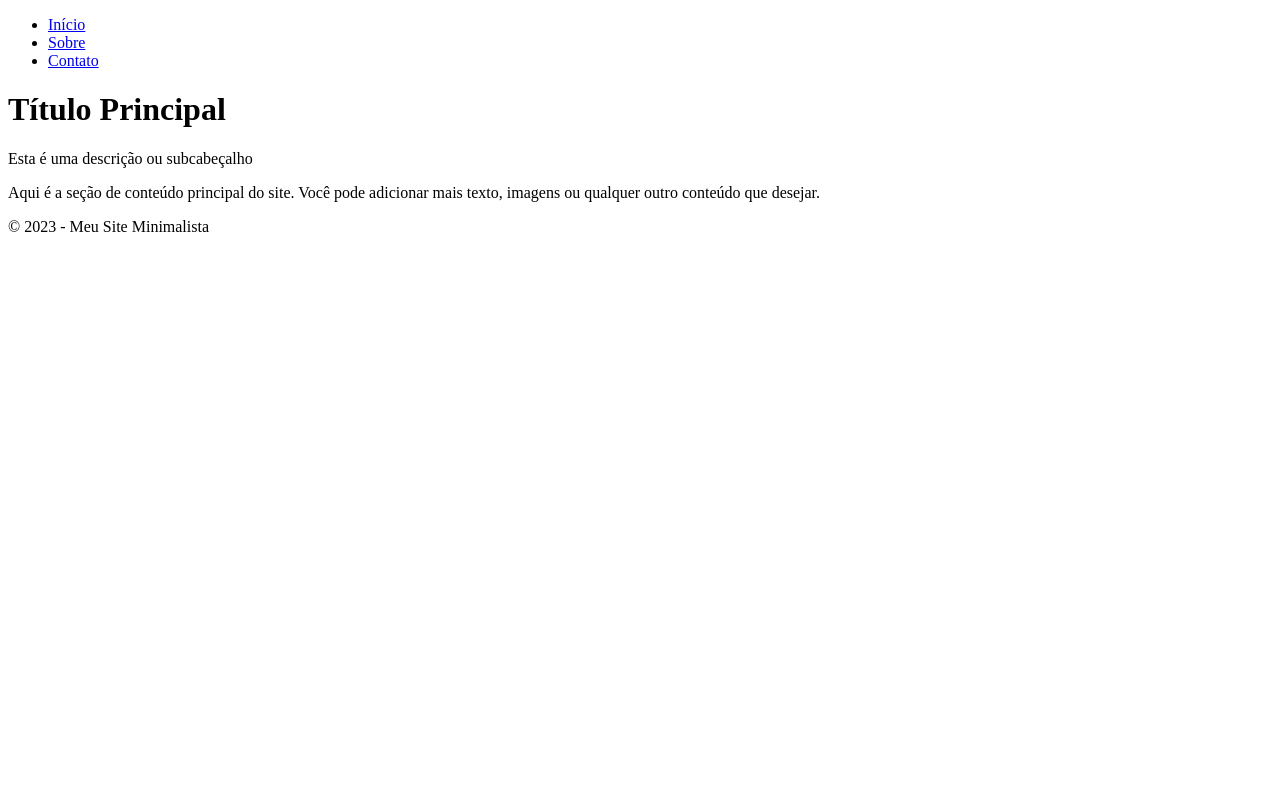
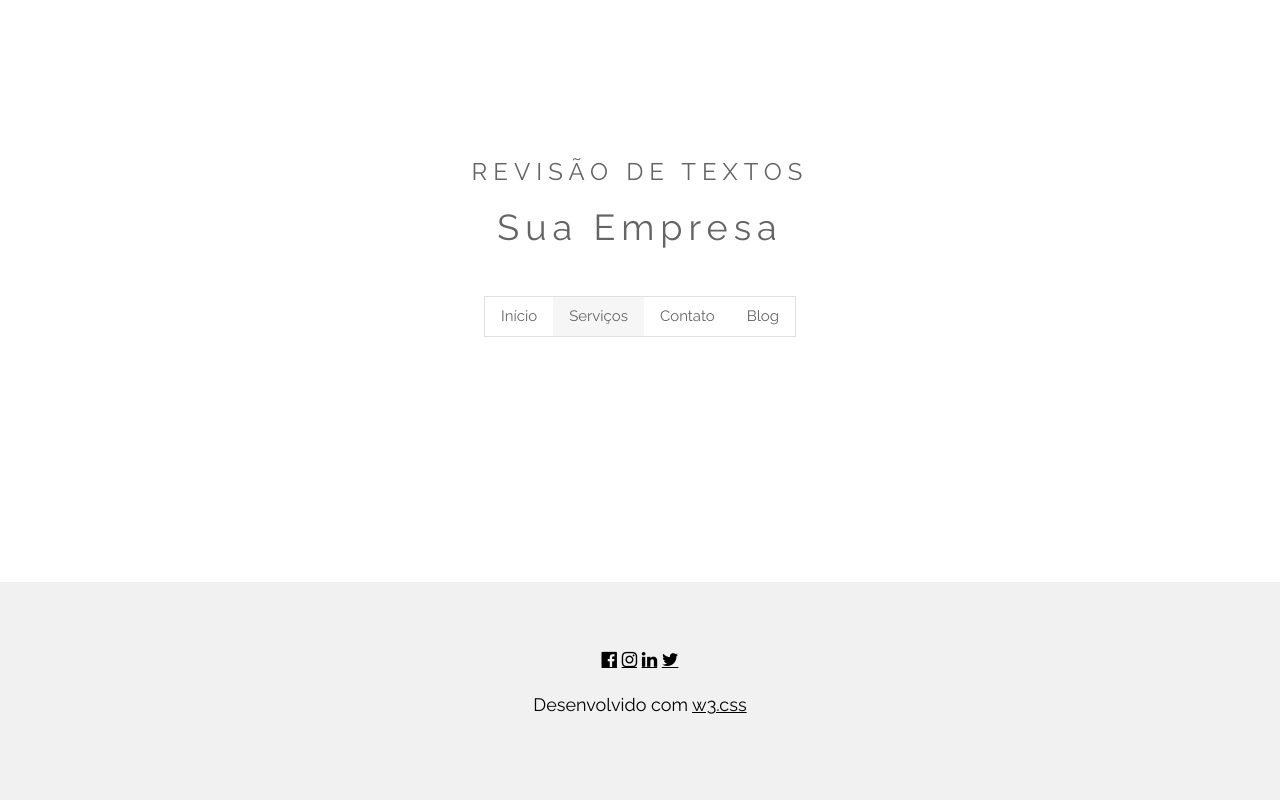
Before and after one commit to Revise-Aqui/codelsa-tec.github.io, a plain HTML site: page index.html in a window 1280 px wide. Drawn offline with nearby package versions, Linux system fonts and the light colour scheme.

Commit message:
Update index.html

```diff
--- a/index.html
+++ b/index.html
@@ -1,28 +1,59 @@
 <!DOCTYPE html>
-<html lang="pt-br">
+<html lang="pt-BR">
 <head>
     <meta charset="UTF-8">
+    <meta http-equiv="X-UA-Compatible" content="IE=edge">
     <meta name="viewport" content="width=device-width, initial-scale=1.0">
-    <title>Meu Site Minimalista</title>
-    <link rel="stylesheet" href="styles.css">
+    <title>Revisão Textual - Sua Empresa</title>
+    <link rel="stylesheet" href="https://www.w3schools.com/w3css/4/w3.css">
+    <link rel="stylesheet" href="https://fonts.googleapis.com/css?family=Raleway">
+    <link rel="stylesheet" href="https://cdnjs.cloudflare.com/ajax/libs/font-awesome/4.7.0/css/font-awesome.min.css">
+    <style>
+        body, h1 {
+            font-family: "Raleway", Arial, sans-serif;
+        }
+        h1 {
+            letter-spacing: 6px;
+        }
+        .w3-row-padding img {
+            margin-bottom: 12px;
+        }
+        .w3-bar-item {
+            text-decoration: none;
+        }
+        footer {
+            position: fixed;
+            bottom: 0;
+            width: 100%;
+        }
+    </style>
 </head>
 <body>
-    <nav>
-        <ul>
-            <li><a href="#">Início</a></li>
-            <li><a href="#">Sobre</a></li>
-            <li><a href="#">Contato</a></li>
-        </ul>
-    </nav>
-    <header>
-        <h1>Título Principal</h1>
-        <p>Esta é uma descrição ou subcabeçalho</p>
-    </header>
-    <section>
-        <p>Aqui é a seção de conteúdo principal do site. Você pode adicionar mais texto, imagens ou qualquer outro conteúdo que desejar.</p>
-    </section>
-    <footer>
-        <p>&copy; 2023 - Meu Site Minimalista</p>
+
+    <div class="w3-content" style="max-width:1500px">
+
+        <header class="w3-panel w3-center w3-opacity" style="padding:128px 16px">
+            <h1 class="w3-xlarge">REVISÃO DE TEXTOS</h1>
+            <h1>Sua Empresa</h1>
+            <div class="w3-padding-32">
+                <div class="w3-bar w3-border">
+                    <a href="#" class="w3-bar-item w3-button">Início</a>
+                    <a href="#" class="w3-bar-item w3-button w3-light-grey">Serviços</a>
+                    <a href="#" class="w3-bar-item w3-button">Contato</a>
+                    <a href="#" class="w3-bar-item w3-button w3-hide-small">Blog</a>
+                </div>
+            </div>
+        </header>
+
+    </div>
+
+    <footer class="w3-container w3-padding-64 w3-light-grey w3-center w3-large">
+        <a href="https://www.facebook.com" class="fa fa-facebook-official w3-hover-opacity" aria-hidden="true"></a>
+        <a href="https://www.instagram.com" class="fa fa-instagram w3-hover-opacity" aria-hidden="true"></a>
+        <a href="https://www.linkedin.com" class="fa fa-linkedin w3-hover-opacity" aria-hidden="true"></a>
+        <a href="https://twitter.com" class="fa fa-twitter w3-hover-opacity" aria-hidden="true"></a>
+        <p>Desenvolvido com <a href="https://www.w3schools.com/w3css/default.asp" target="_blank" class="w3-hover-text-green">w3.css</a></p>
     </footer>
+
 </body>
 </html>
```
